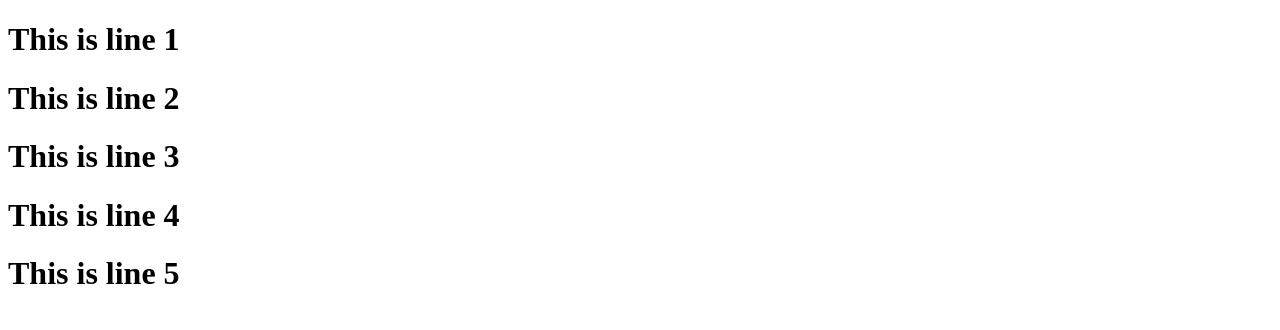
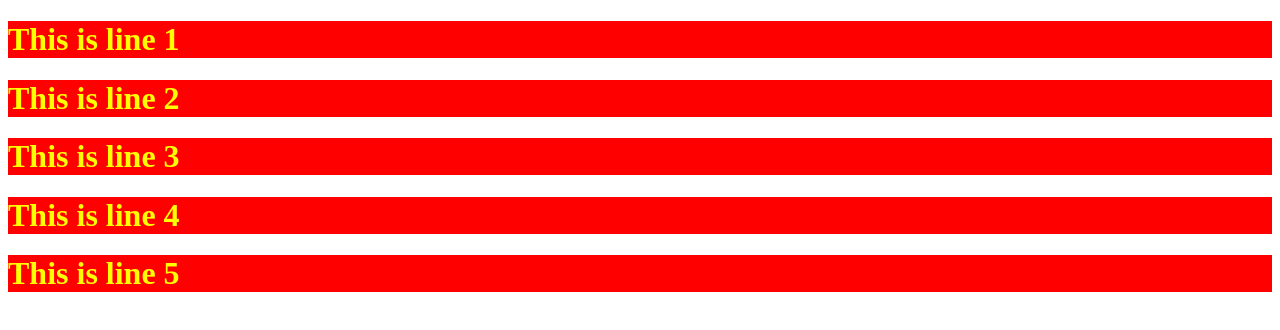
Before and after one commit to Shubham123-creator/Shubham_Repo, a plain HTML site: page index.html in a window 1280 px wide. Drawn offline with Linux system fonts and the light colour scheme.

Commit message:
added design

```diff
--- a/index.html
+++ b/index.html
@@ -4,6 +4,11 @@
     <meta charset="UTF-8">
     <meta name="viewport" content="width=device-width, initial-scale=1.0">
     <title>Document</title>
+
+    <link rel="stylesheet" href="style.css">
+
+
+
 </head>
 <body>
     <h1>This is line 1</h1>
--- /dev/null
+++ b/style.css
@@ -0,0 +1,4 @@
+h1 {
+        background-color: red;
+        color: yellow;
+}
```
